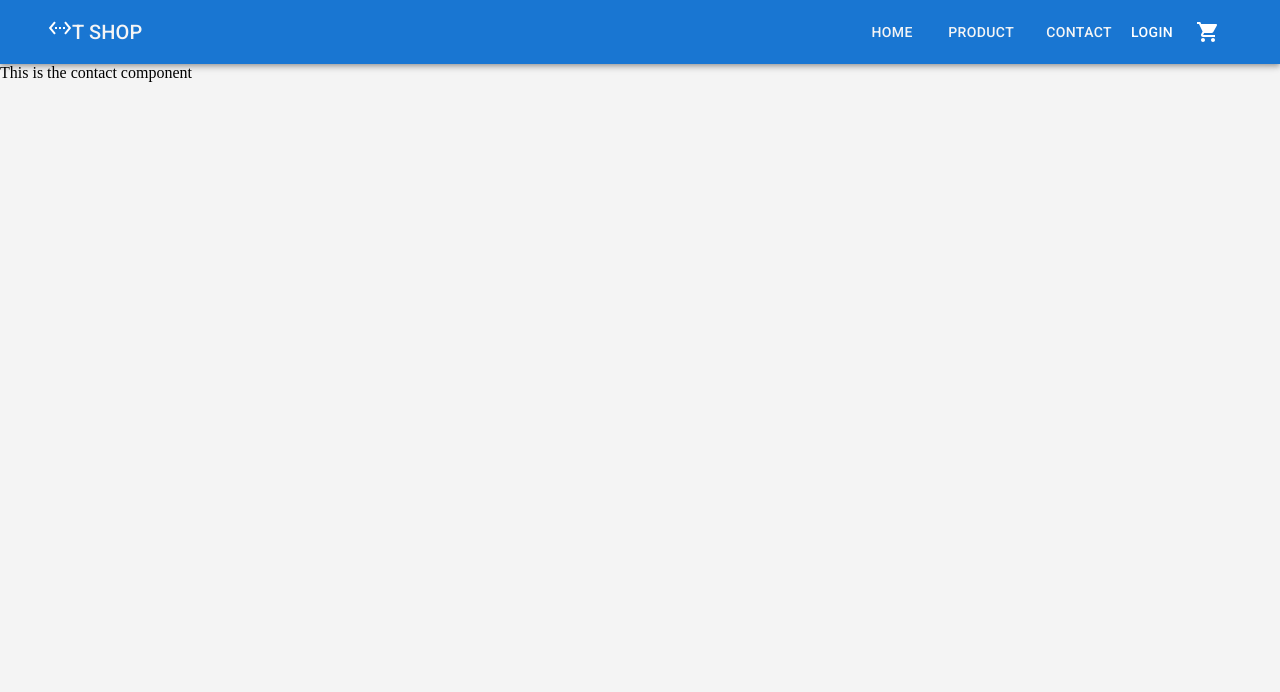
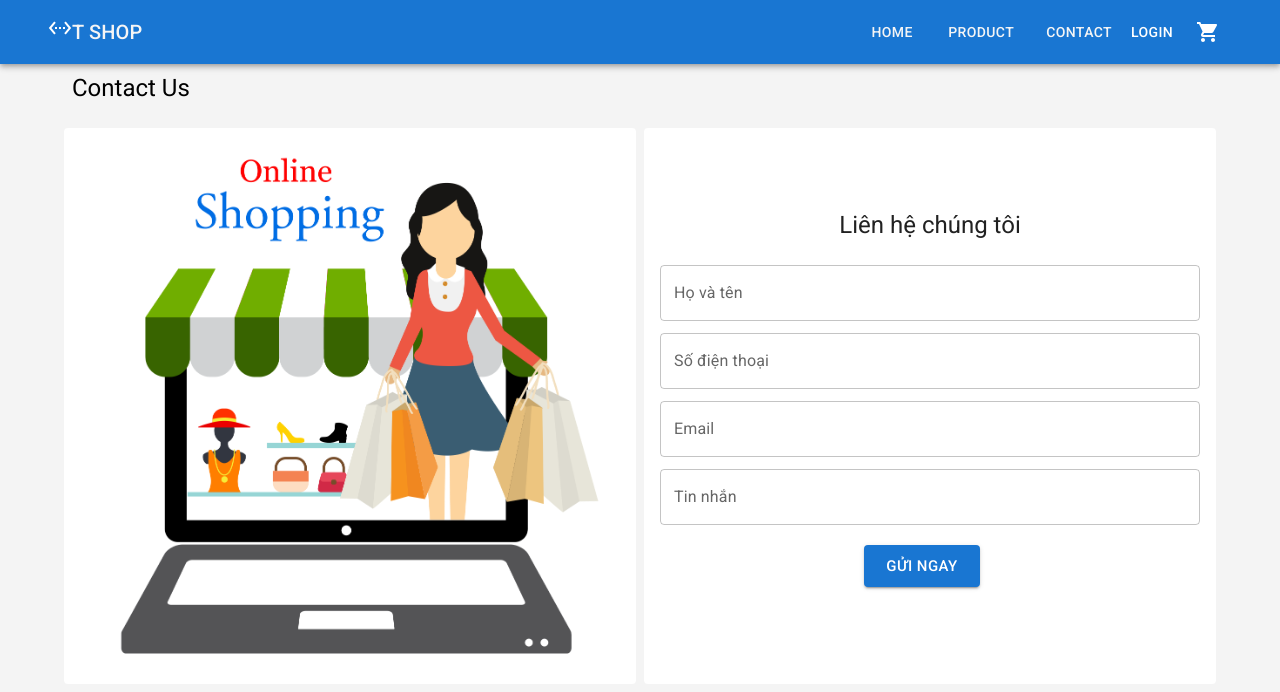
Before and after one commit to lmthong97/Tshop, a React (Create React App) app: page /contact in a window 1280 px wide. Shown: the top 692 px of the page. Built offline with nearby package versions, Linux system fonts and the light colour scheme; no server answers.

Commit message:
add contact page

```diff
--- a/src/components/form-controls/InputField/index.jsx
+++ b/src/components/form-controls/InputField/index.jsx
@@ -22,7 +22,7 @@ function InputField(props) {
       control={control}
       render={({ field: { onChange, onBlur, value, name }, fieldState: { invalid, error } }) => (
         <TextField
-          margin="normal"
+          margin='dense'
           variant="outlined"
           fullWidth
           label={label}
--- a/src/constants/common.js
+++ b/src/constants/common.js
@@ -1,7 +1,9 @@
 import imgProductPlaceholder from '../images/product-placeholder.jpeg'
 import imgEmptyCart from '../images/emptyCart.png'
+import shopingOln from '../images/shopping.png'
 
 export const THUMBNAIL_PLACEHOLDER = imgProductPlaceholder
 export const EMPTY_CART = imgEmptyCart
+export const T_SHOP_IMG = shopingOln
 export const REX_VN_PHONE_NUMBER =
   /(([03+[2-9]|05+[6|8|9]|07+[0|6|7|8|9]|08+[1-9]|09+[1-4|6-9]]){3})+[0-9]{7}\b/g
--- a/src/features/Cart/cartSlice.js
+++ b/src/features/Cart/cartSlice.js
@@ -44,6 +44,7 @@ export const cartSlice = createSlice({
     },
     checkoutOrder(state, action) {
       state.orderList = {}
+      state.cartItems = []
     },
   },
 })
--- a/src/features/Cart/pages/Payment.jsx
+++ b/src/features/Cart/pages/Payment.jsx
@@ -88,7 +88,9 @@ function Payment(props) {
         }
 
         const action = checkoutOrder()
+
         dispatch(action)
+
         console.log(orderDetails)
         enqueueSnackbar(`Đặt hàng thành công. Đơn hàng đang được xử lí. Cảm ơn quý khách đã mua hàng tại Tshop `, {variant: 'success'})
         history.push('/')
--- /dev/null
+++ b/src/features/Contact/components/ContactForm/index.jsx
@@ -0,0 +1,127 @@
+import { yupResolver } from '@hookform/resolvers/yup';
+import { Box, Button, CircularProgress, createTheme } from '@mui/material';
+import { makeStyles } from '@mui/styles';
+import InputField from 'components/form-controls/InputField';
+import { REX_VN_PHONE_NUMBER } from 'constants/index';
+import PropTypes from 'prop-types';
+import React from 'react';
+import { useForm } from "react-hook-form";
+import * as yup from "yup";
+
+const theme = createTheme()
+const useStyles = makeStyles({
+  root: {
+    position: 'relative',
+    padding: theme.spacing(2,2,4)
+  },
+  btnGroup:{
+    display: 'flex',
+    flexFlow: 'row nowrap',
+    justifyContent: 'center',
+
+    marginTop: theme.spacing(2)
+  },
+  submit: {
+
+  },
+  loading: {
+    display: 'flex',
+    justifyContent: 'center',
+    alignItems: 'center',
+
+    marginTop: theme.spacing(1)
+  },
+
+
+
+});
+
+ContactForm.propTypes = {
+    handleSubmitForm: PropTypes.func,
+    handleClose: PropTypes.func,
+    data: PropTypes.object,
+};
+
+
+function ContactForm({handleSubmitForm}) {
+    const classes = useStyles();
+
+    const schema = yup.object().shape({
+        fullName: yup
+        .string()
+        .required('Nhập họ và tên.'),
+        phone: yup
+        .string()
+        .required('Nhập số điện thoại.')
+        .matches(REX_VN_PHONE_NUMBER, 'Số điện thoại không hợp lệ.'),
+        email: yup
+        .string()
+        .required('Vui lòng nhập email.')
+        .email('Địa chỉ không đúng.'),
+        message: yup
+        .string()
+        .required('Nhập lời nhắn.')
+
+    });
+
+
+    const form = useForm({
+        defaultValues: {
+            fullName: '',
+            phone: '',
+            email: '',
+            message: '',
+        },
+        resolver: yupResolver(schema),
+    });
+
+    const handleSubmit = async (values) => {
+    const  onSubmit  = handleSubmitForm ;
+    if (onSubmit) {
+      await onSubmit(values);
+    }
+  };
+
+    const {isSubmitting} = form.formState;
+
+    return (
+        <Box className={classes.root}>
+
+
+            <form onSubmit={form.handleSubmit(handleSubmit)}>
+                <InputField name="fullName" label="Họ và tên" form={form} />
+                <InputField name="phone" label="Số điện thoại" form={form} />
+                <InputField name="email" label="Email" form={form} />
+                <InputField name="message" label="Tin nhắn" form={form} />
+                <Box className={classes.btnGroup}>
+
+                  <Button
+                      disabled={isSubmitting}
+                      type="submit"
+                      className={classes.submit}
+                      sx={{
+                        marginRight: theme.spacing(2  )
+                      }}
+                      variant="contained"
+                      color="primary"
+                      size="large"
+                  >
+                    Gửi ngay
+
+                  </Button>
+
+                </Box>
+            </form>
+            {isSubmitting
+              && <Box className={classes.loading}>
+
+              <CircularProgress sx={{
+              }} />
+              </Box>
+
+            }
+        </Box>
+    );
+}
+
+export default ContactForm;
--- a/src/features/Contact/index.jsx
+++ b/src/features/Contact/index.jsx
@@ -1,11 +1,105 @@
-import React from 'react';
+import CheckCircleIcon from '@mui/icons-material/CheckCircle';
+import { Box, Button, Container, createTheme, Grid, LinearProgress, Paper, Typography } from '@mui/material';
+import { makeStyles } from '@mui/styles';
+import { T_SHOP_IMG } from 'constants/index';
+import { useSnackbar } from 'notistack';
+import React, { useState } from 'react';
+import ContactForm from './components/ContactForm';
+
+const theme= createTheme()
+const useStyles = makeStyles({
+    root: {},
+    img:{
+        width: '100%',
+    },
+    rightPaper:{
+        height: '100%',
+        display: 'flex',
+        flexFlow: 'column nowrap',
+        alignItems: 'center',
+        justifyContent: 'center',
+    },
+    loading:{
+        display: 'flex',
+    }
+})
+
 
 
 function Contact(props) {
+    const classes = useStyles()
+
+    const [loading, setLoading] = useState(false);
+    const [submitting, setSubmitting] = useState(false);
+
+    const {enqueueSnackbar} = useSnackbar();
+
+
+
+    const handleSubmit= (value)=> {
+
+        setLoading(true);
+        setTimeout(() => {
+           console.log(value)
+           setSubmitting(true);
+           setLoading(false);
+           enqueueSnackbar(`Gửi thành công`, {variant: 'success'})
+        }, 3000);
+    }
     return (
-        <div>
-            This is the contact component
-        </div>
+        <Box>
+            <Container>
+
+                <Typography variant="h5" sx={{margin: theme.spacing(1)}}>Contact Us</Typography>
+                <Grid container marginTop={theme.spacing(2)} spacing={1}>
+                    <Grid item xs={12} md={6} sm={6} lg={6}>
+                        <Box>
+                             <Paper elevation={0}>
+
+                                <img src={T_SHOP_IMG}alt='Tshop'
+                                className={classes.img}
+                                ></img>
+                             </Paper>
+                        </Box>
+                    </Grid>
+
+                    <Grid item xs={12} md={6} sm={6} lg={6} >
+                        <Box height='100%'>
+                            <Paper elevation={0} className={classes.rightPaper}>
+
+                            {submitting
+                                ? <>
+                                <CheckCircleIcon color="primary" sx={{ fontSize: 100, margin: theme.spacing(2, 0) }} />
+                                <Typography variant="h5"> Thank you! </Typography>
+                                <Typography> Tin nhắn của bạn đã gửi. Chúng tôi sẽ phản hồi bạn trong 24 giờ. </Typography>
+                                <Button variant='contained' sx={{ marginTop: theme.spacing(2)}}>
+                                    Done
+                                </Button>
+
+                                </>
+
+                                :<>
+                                    <Box sx={{
+                                        display: 'flex',
+                                        justifyContent: 'center',
+
+                                        paddingTop: theme.spacing(2)
+                                    }}>
+
+                                        <Typography variant="h5" >Liên hệ chúng tôi</Typography>
+                                    </Box>
+                                        <ContactForm handleSubmitForm={handleSubmit}/>
+                                </>
+                            }
+
+                            </Paper>
+                            {loading && <LinearProgress color="success" />}
+                        </Box>
+                    </Grid>
+                </Grid>
+
+            </Container>
+        </Box>
     );
 }
 
```
Also changed, not shown: src/images/shopping.png (added).
